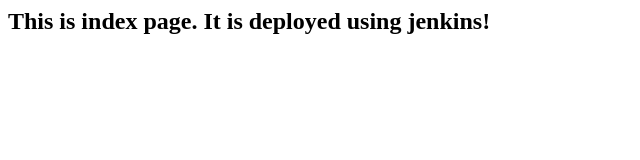
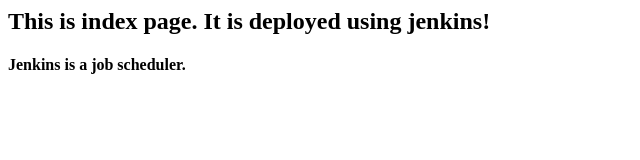
Before and after one commit to cks-23/webapp, a plain HTML site: page index.html in a window 1280 px wide. Shown: the whole page, without its empty margins (0-640 px from the left). Drawn offline with Linux system fonts and the light colour scheme.

Commit message:
new line added
additional description

```diff
--- a/index.html
+++ b/index.html
@@ -2,5 +2,6 @@
   <head><head>
   <body>
     <h2>This is index page. It is deployed using jenkins!</h2>
+    <h4>Jenkins is a job scheduler.</h4>
   </body>
 </html>
```
